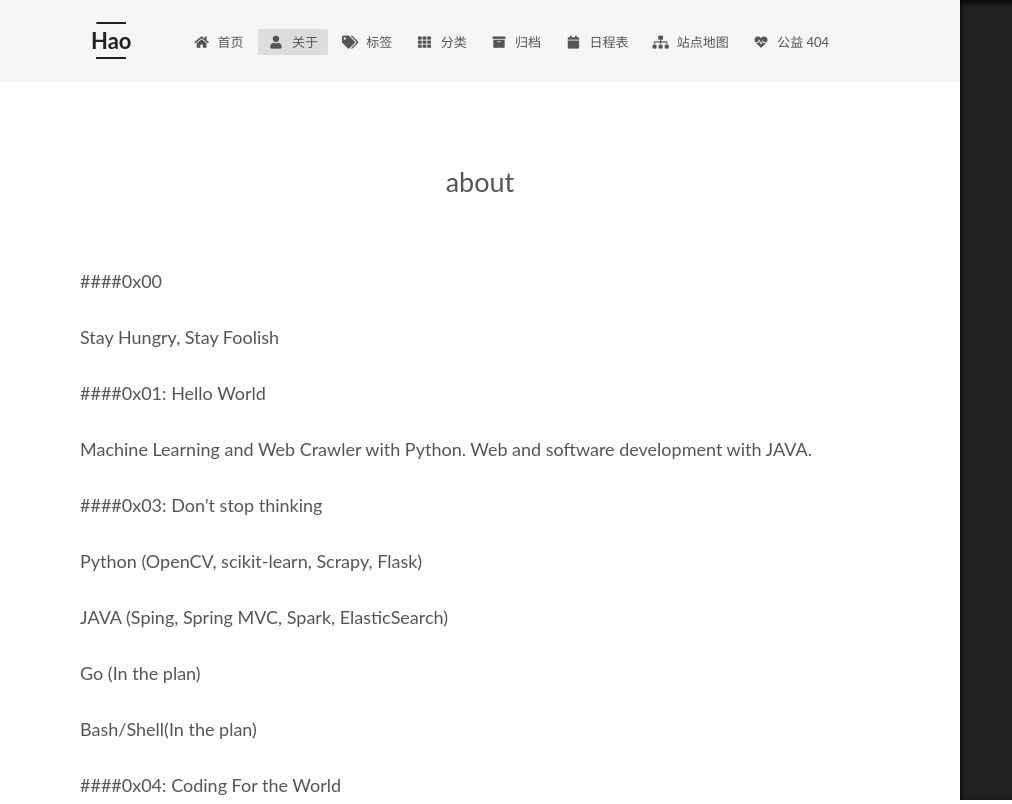
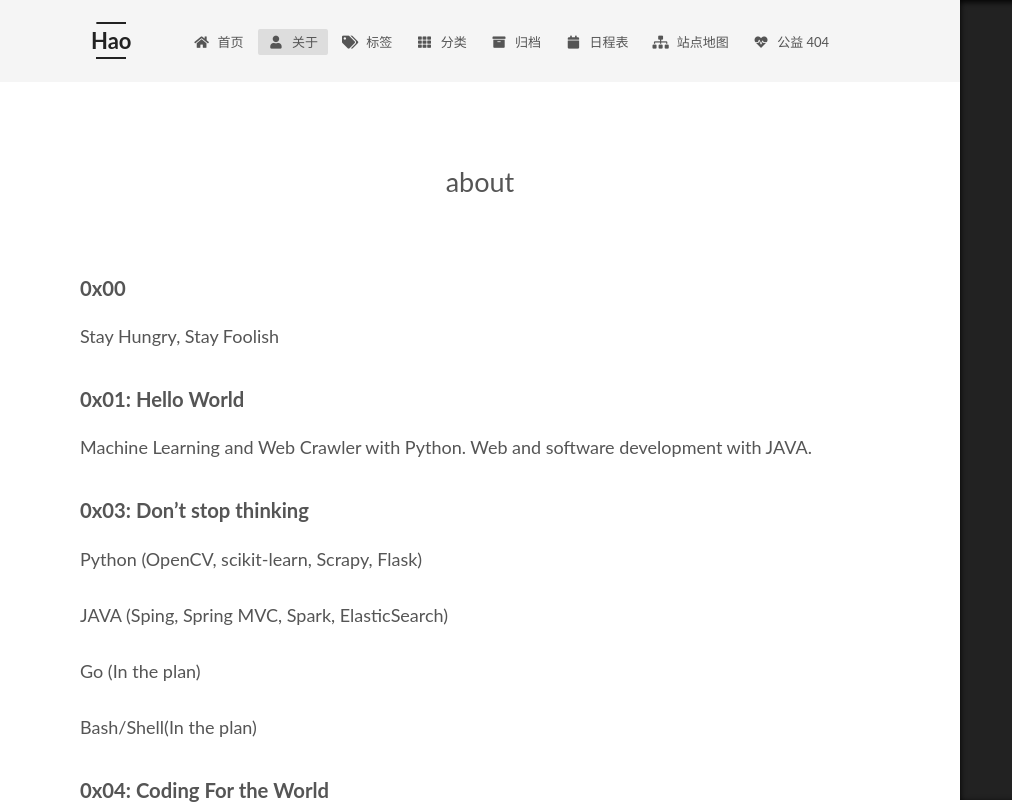
Before and after one commit to TonyLyu/TonyLyu.github.io, a plain HTML site: page about/index.html in a window 1280 px wide. Shown: the top 804 px of the page, 0-1012 px from the left. Drawn offline with Linux system fonts and the light colour scheme.

Commit message:
Site updated: 2020-05-27 23:05:02

```diff
--- a/about/index.html
+++ b/about/index.html
@@ -20,15 +20,15 @@
     var CONFIG = {"hostname":"yoursite.com","root":"/","scheme":"Mist","version":"7.8.0","exturl":false,"sidebar":{"position":"right","display":"always","padding":18,"offset":12,"onmobile":false},"copycode":{"enable":true,"show_result":false,"style":null},"back2top":{"enable":true,"sidebar":false,"scrollpercent":false},"bookmark":{"enable":false,"color":"#222","save":"auto"},"fancybox":false,"mediumzoom":false,"lazyload":false,"pangu":false,"comments":{"style":"tabs","active":null,"storage":true,"lazyload":false,"nav":null},"algolia":{"hits":{"per_page":10},"labels":{"input_placeholder":"Search for Posts","hits_empty":"We didn't find any results for the search: ${query}","hits_stats":"${hits} results found in ${time} ms"}},"localsearch":{"enable":false,"trigger":"auto","top_n_per_article":1,"unescape":false,"preload":false},"motion":{"enable":true,"async":false,"transition":{"post_block":"fadeIn","post_header":"slideDownIn","post_body":"slideDownIn","coll_header":"slideLeftIn","sidebar":"slideUpIn"}}};
   </script>
 
-  <meta name="description" content="####0x00 Stay Hungry, Stay Foolish ####0x01: Hello World Machine Learning and Web Crawler with Python. Web and software development with JAVA. ####0x03: Don’t stop thinking Python (OpenCV, scikit-lear">
+  <meta name="description" content="0x00Stay Hungry, Stay Foolish 0x01: Hello WorldMachine Learning and Web Crawler with Python. Web and software development with JAVA. 0x03: Don’t stop thinkingPython (OpenCV, scikit-learn, Scrapy, Flas">
 <meta property="og:type" content="website">
 <meta property="og:title" content="about">
 <meta property="og:url" content="http://yoursite.com/about/index.html">
 <meta property="og:site_name" content="Hao">
-<meta property="og:description" content="####0x00 Stay Hungry, Stay Foolish ####0x01: Hello World Machine Learning and Web Crawler with Python. Web and software development with JAVA. ####0x03: Don’t stop thinking Python (OpenCV, scikit-lear">
+<meta property="og:description" content="0x00Stay Hungry, Stay Foolish 0x01: Hello WorldMachine Learning and Web Crawler with Python. Web and software development with JAVA. 0x03: Don’t stop thinkingPython (OpenCV, scikit-learn, Scrapy, Flas">
 <meta property="og:locale" content="zh_CN">
 <meta property="article:published_time" content="2020-04-22T13:46:52.000Z">
-<meta property="article:modified_time" content="2020-05-27T15:03:03.590Z">
+<meta property="article:modified_time" content="2020-05-27T15:04:53.133Z">
 <meta property="article:author" content="Hao">
 <meta name="twitter:card" content="summary">
 
@@ -201,17 +201,13 @@
 
 
       <div class="post-body">
-          <p>####0x00</p>
-<p>Stay Hungry, Stay Foolish</p>
-<p>####0x01: Hello World</p>
-<p>Machine Learning and Web Crawler with Python. Web and software development with JAVA.</p>
-<p>####0x03: Don’t stop thinking</p>
-<p>Python (OpenCV, scikit-learn, Scrapy, Flask)</p>
+          <h4 id="0x00"><a href="#0x00" class="headerlink" title="0x00"></a>0x00</h4><p>Stay Hungry, Stay Foolish</p>
+<h4 id="0x01-Hello-World"><a href="#0x01-Hello-World" class="headerlink" title="0x01: Hello World"></a>0x01: Hello World</h4><p>Machine Learning and Web Crawler with Python. Web and software development with JAVA.</p>
+<h4 id="0x03-Don’t-stop-thinking"><a href="#0x03-Don’t-stop-thinking" class="headerlink" title="0x03: Don’t stop thinking"></a>0x03: Don’t stop thinking</h4><p>Python (OpenCV, scikit-learn, Scrapy, Flask)</p>
 <p>JAVA (Sping, Spring MVC, Spark, ElasticSearch)</p>
 <p>Go (In the plan)</p>
 <p>Bash/Shell(In the plan)</p>
-<p>####0x04: Coding For the World</p>
-<p>Now I see fire, inside the mountain</p>
+<h4 id="0x04-Coding-For-the-World"><a href="#0x04-Coding-For-the-World" class="headerlink" title="0x04: Coding For the World"></a>0x04: Coding For the World</h4><p>Now I see fire, inside the mountain</p>
 
       </div>
 
```
